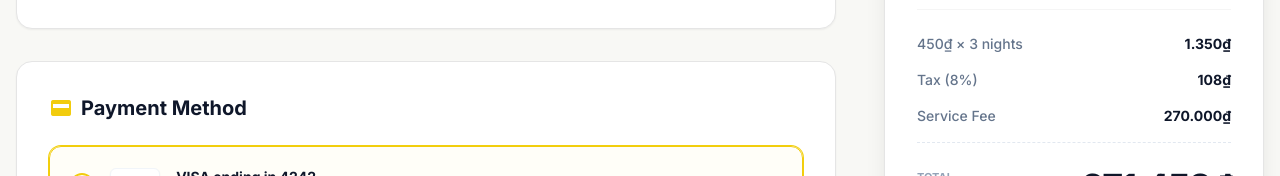
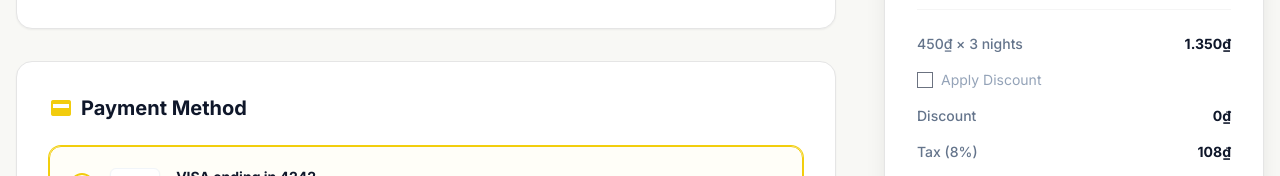
Before and after one commit to Cyclonenonbrain/HMS-hotel-FE, an Angular app in the folder HMS-FE/: page /checkout in a window 1280 px wide. Shown: the part 412-588 px from the top of the page. Built offline with nearby package versions, Linux system fonts and the light colour scheme; sample sign-in values are in the browser's storage.

Commit message:
Add discount checkbox during checkout

```diff
--- a/HMS-FE/src/app/pages/checkout/checkout.component.html
+++ b/HMS-FE/src/app/pages/checkout/checkout.component.html
@@ -142,6 +142,25 @@
                                 <span>{{room.price | vnd}} × {{ nights }} nights</span>
                                 <span class="font-bold text-slate-900">{{ (room.price * nights) | vnd }}</span>
                             </div>
+
+                            <div class="flex items-center gap-2">
+                                <input id="discountToggle" type="checkbox" [(ngModel)]="discountEnabled" [disabled]="availableCoupons.length === 0" class="w-4 h-4" />
+                                <label for="discountToggle" [ngClass]="{'text-slate-400': !discountEnabled, 'text-slate-900': discountEnabled}">Apply Discount</label>
+                            </div>
+
+                            <div *ngIf="discountEnabled" class="flex flex-col gap-2">
+                                <select [(ngModel)]="selectedCouponCode" class="rounded-xl border border-slate-200 p-2">
+                                    <option value="" disabled>Select coupon</option>
+                                    <option *ngFor="let c of availableCoupons" [value]="c.code">
+                                        {{c.code}} - {{c.description}} ({{c.type === 'percent' ? c.value + '%' : (c.value | vnd)}})
+                                    </option>
+                                </select>
+                            </div>
+
+                            <div class="flex justify-between text-slate-500 font-medium">
+                                <span>Discount</span>
+                                <span class="font-bold text-slate-900">{{ discountAmount | vnd }}</span>
+                            </div>
                             <div class="flex justify-between text-slate-500 font-medium">
                                 <span>Tax (8%)</span>
                                 <span class="font-bold text-slate-900">{{taxAmount | vnd}}</span>
--- a/HMS-FE/src/app/pages/checkout/checkout.component.ts
+++ b/HMS-FE/src/app/pages/checkout/checkout.component.ts
@@ -48,6 +48,11 @@ export class CheckoutComponent implements OnInit, OnDestroy {
     { id: 2, type: 'MASTERCARD', lastFour: '8899', expiry: '08/26' }
   ];
 
+  // Discount / coupon state
+  discountEnabled = false;
+  availableCoupons: Array<{ code: string; description: string; type: 'amount' | 'percent'; value: number }> = [];
+  selectedCouponCode: string | null = null;
+
   // Validation error messages
   validationErrors = {
     fullName: '',
@@ -67,6 +72,7 @@ export class CheckoutComponent implements OnInit, OnDestroy {
 
   ngOnInit(): void {
     this.readQueryParams();
+    this.detectAvailableCoupons();
 
     // ĐỒNG BỘ LOGIC: Theo dõi trạng thái đăng nhập y hệt LandingPage/RoomList
     this.authSub = this.authService.isLoggedIn$.subscribe(status => {
@@ -128,12 +134,42 @@ export class CheckoutComponent implements OnInit, OnDestroy {
     return days;
   }
 
+  detectAvailableCoupons() {
+    // Mock behavior: auto-detect coupons for current user/room.
+    // Replace with API call to backend endpoint (e.g., /api/coupons/available) when ready.
+    this.availableCoupons = [
+      { code: 'HMS10', description: '10% off for loyalty', type: 'percent', value: 10 },
+      { code: 'HMS50K', description: '50,000₫ off', type: 'amount', value: 50000 }
+    ];
+  }
+
+  get discountAmount(): number {
+    if (!this.discountEnabled || !this.selectedCouponCode) {
+      return 0;
+    }
+
+    const coupon = this.availableCoupons.find(c => c.code === this.selectedCouponCode);
+    if (!coupon) {
+      return 0;
+    }
+
+    if (coupon.type === 'percent') {
+      return Math.round((this.room.price * this.nights) * (coupon.value / 100));
+    }
+
+    return coupon.value;
+  }
+
   get taxAmount(): number {
-    return Math.round((this.room.price * this.nights) * 0.08);
+    const baseAmount = this.room.price * this.nights;
+    const afterDiscount = Math.max(baseAmount - this.discountAmount, 0);
+    return Math.round(afterDiscount * 0.08);
   }
 
   get totalAmount(): number {
-    return (this.room.price * this.nights) + this.taxAmount + this.room.serviceFee;
+    const baseAmount = this.room.price * this.nights;
+    const discounted = Math.max(baseAmount - this.discountAmount, 0);
+    return discounted + this.taxAmount + this.room.serviceFee;
   }
 
   ngOnDestroy(): void {
```
